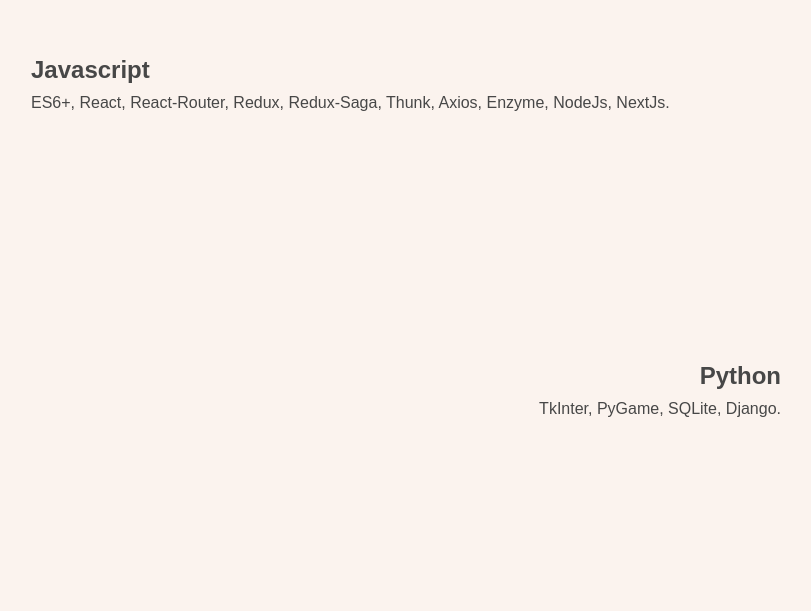
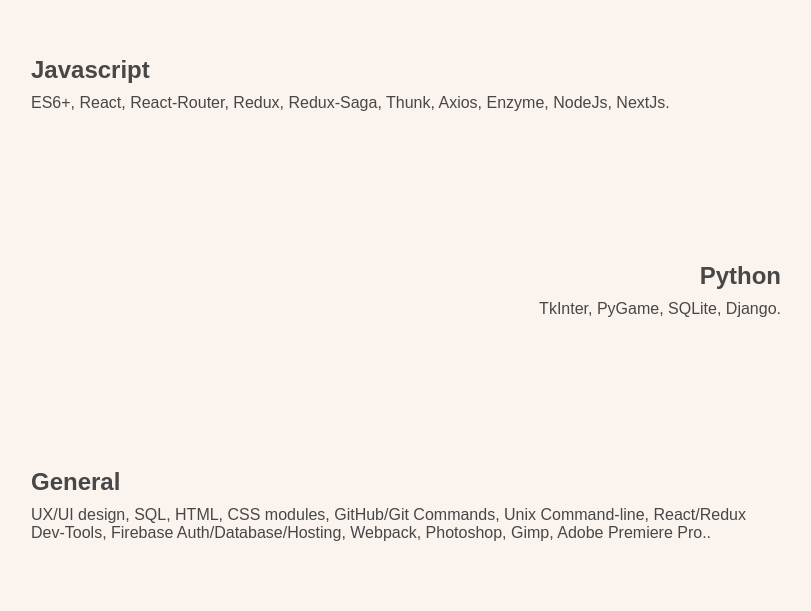
Before and after one commit to Kwarn/portfolio, a React (Create React App) app: page / in a window 1280 px wide. Shown: the part 1529-2140 px from the top of the page, without its empty margins (234-1045 px from the left). Built offline with nearby package versions, Linux system fonts and the light colour scheme.

Commit message:
fixed issue with overflow being hidden for arrow in WelcomeElements

```diff
--- a/src/containers/FadeInSection/FadeInSection.module.css
+++ b/src/containers/FadeInSection/FadeInSection.module.css
@@ -1,5 +1,4 @@
 .FadeInSection {
-  overflow: hidden;
   opacity: 0;
   visibility: hidden;
   transition: opacity 0.6s ease-out, transform 1.2s ease-out;
@@ -8,7 +7,7 @@
 }
 
 .FadeToTop {
-  transform: translateY(-20vh);
+  transform: translateY(20vh);
 }
 
 .FadeToBottom {
```
